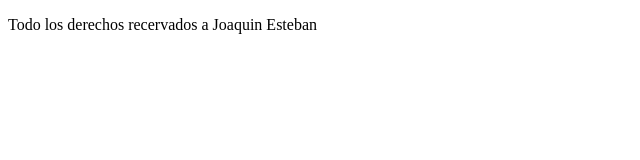
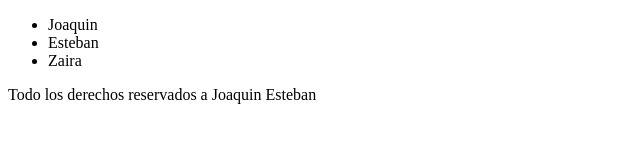
Before and after one commit to joaquinesteban/Blog-de-GiT, a plain HTML site: page Index.html in a window 1280 px wide. Shown: the whole page, without its empty margins (0-640 px from the left). Drawn offline with Linux system fonts and the light colour scheme.

Commit message:
Ultimos cambios en la rama Master

```diff
--- a/Index.html
+++ b/Index.html
@@ -9,7 +9,11 @@
 </head>
 <body>
     <header>
-
+        <ul>
+            <li>Joaquin</li>
+            <li>Esteban</li>
+            <li>Zaira</li>
+        </ul>
     </header>
     <main>
         <section>
@@ -34,7 +38,7 @@
         </section>
     </main>
     <footer>
-        <p>Todo los derechos recervados a Joaquin Esteban</p>
+        <p>Todo los derechos reservados a Joaquin Esteban</p>
     </footer>
 
 </body>
```
